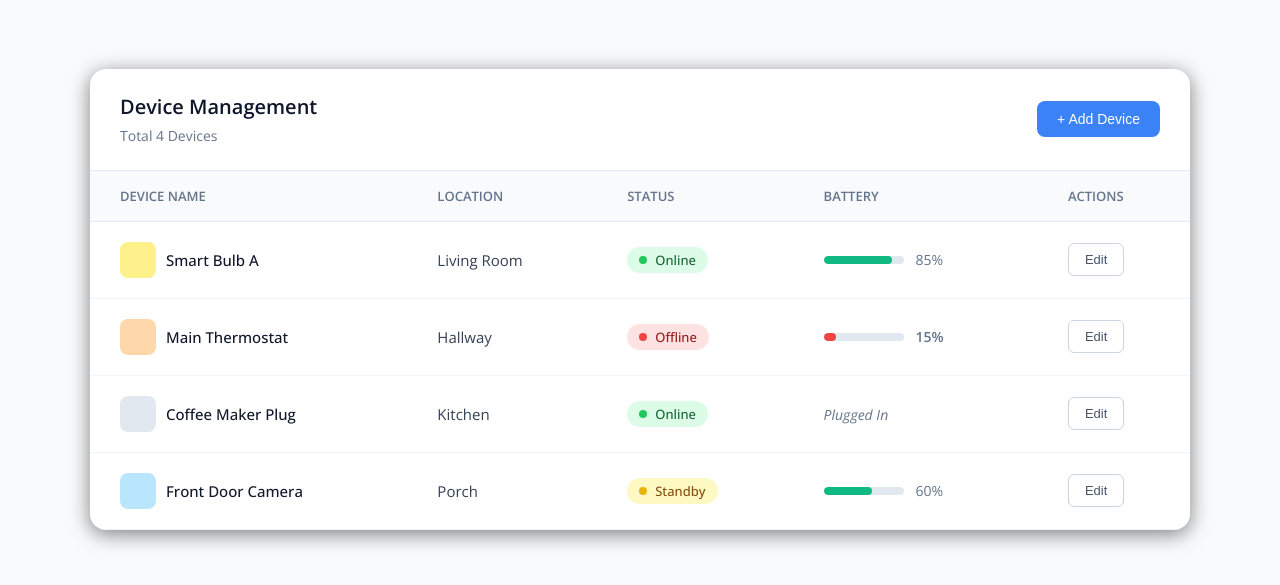
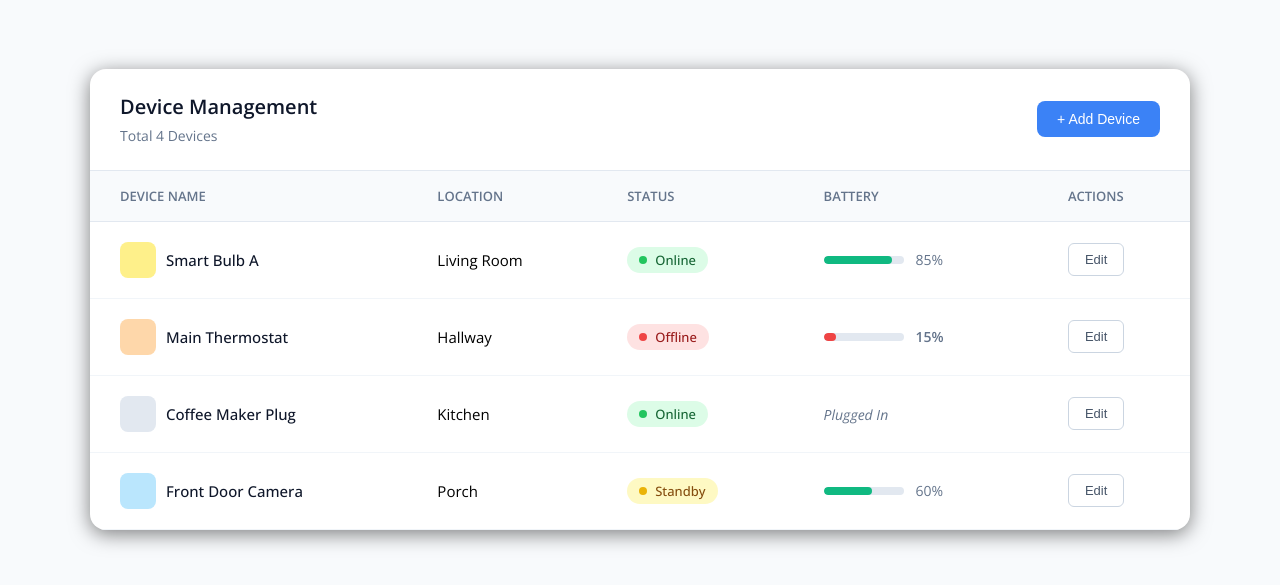
Before and after one commit to beruse2005-cloud/03_CSS, a plain HTML site: page practice6/index.html in a window 1280 px wide. Shown: the part 101-686 px from the top of the page. Drawn offline with nearby package versions, Linux system fonts and the light colour scheme.

Commit message:
practice6 진행 중

```diff
--- a/practice6/style.css
+++ b/practice6/style.css
@@ -13,7 +13,6 @@ body {
     justify-content: center;
     align-items: center;
     background-color: #f8fafc;
-    color: #334155;
 }
 
 .list-container {
```
